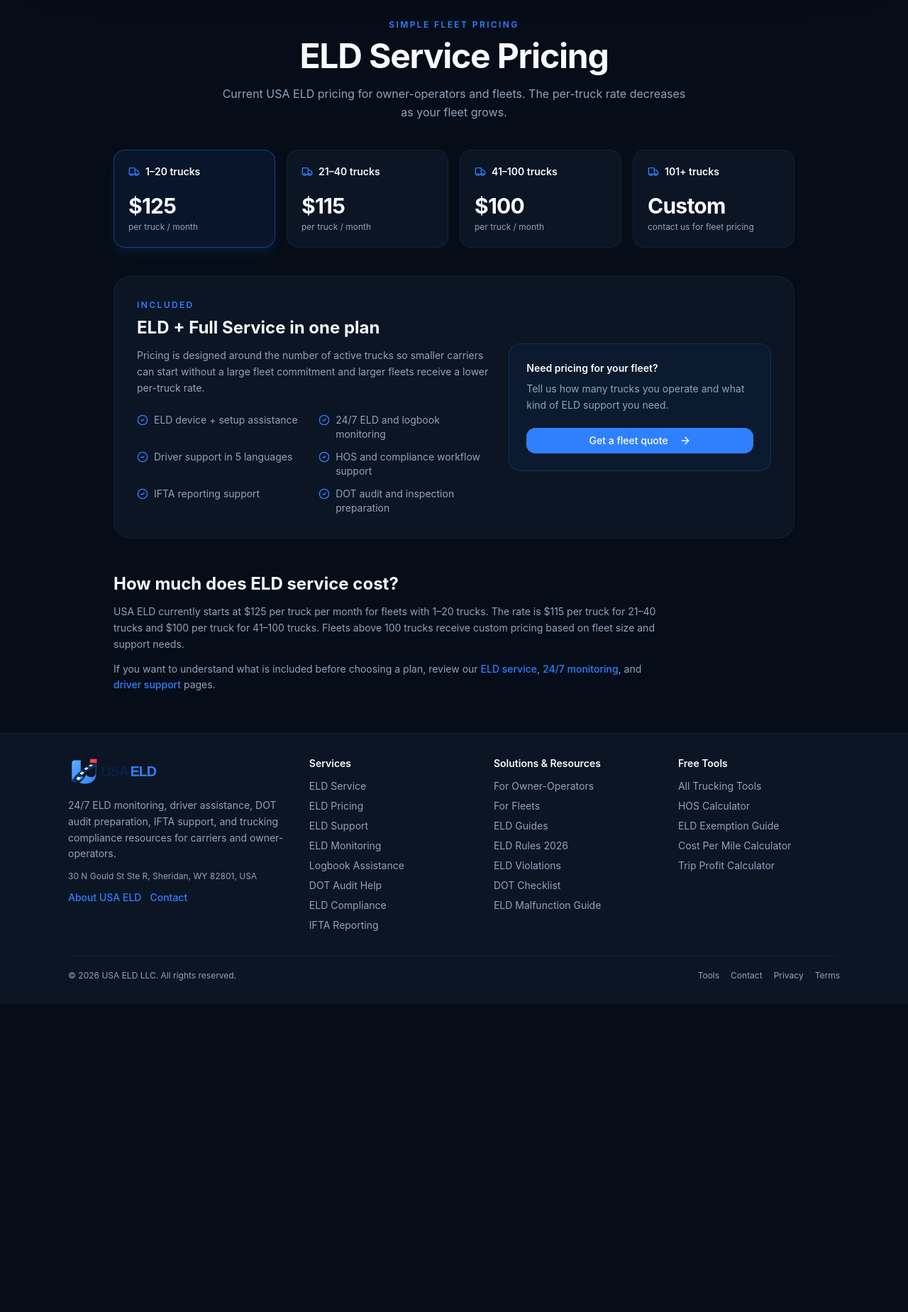
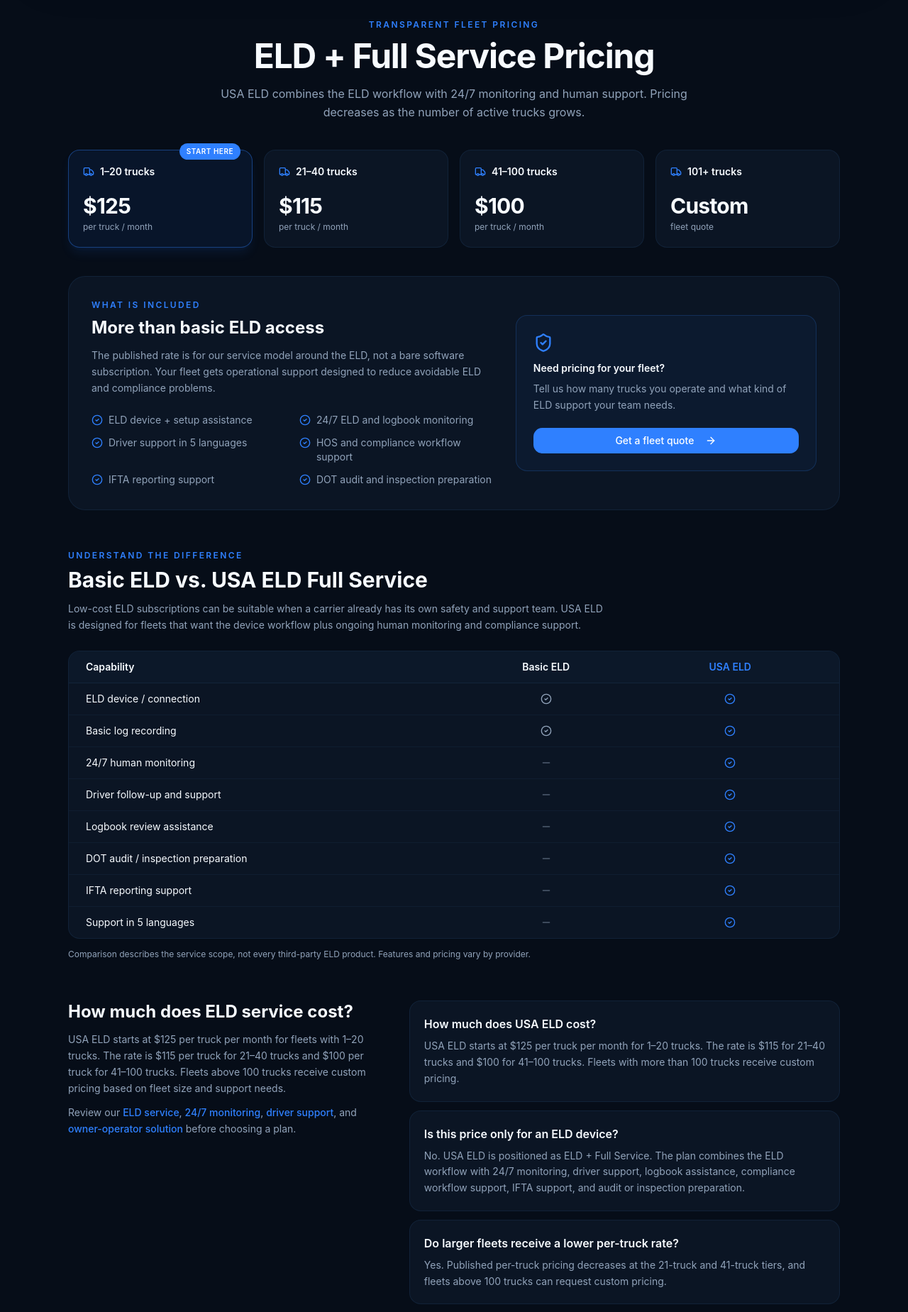
Before and after one commit to owerlord3121/eldusallc, a Next.js app: page /eld-pricing in a window 1280 px wide. Shown: the part 145-1994 px from the top of the page at 71% size. Before the commit the page ends 1560 px from the top, so only its background shows below. Built offline with nearby package versions, Linux system fonts and the light colour scheme.

Commit message:
Strengthen ELD pricing SEO and service comparison

```diff
--- a/app/eld-pricing/page.tsx
+++ b/app/eld-pricing/page.tsx
@@ -1,6 +1,6 @@
 import type { Metadata } from "next"
 import Link from "next/link"
-import { ArrowRight, CheckCircle2, Truck } from "lucide-react"
+import { ArrowRight, CheckCircle2, Minus, ShieldCheck, Truck } from "lucide-react"
 import { Navbar } from "@/components/navbar"
 import { Footer } from "@/components/footer"
 import { Button } from "@/components/ui/button"
@@ -9,14 +9,14 @@ import { breadcrumbJsonLd } from "@/lib/site"
 export const metadata: Metadata = {
   title: "ELD Pricing | ELD Service Cost for Owner-Operators & Fleets",
   description:
-    "USA ELD pricing starts at $125 per truck per month for 1–20 trucks, with lower per-truck rates for larger fleets. Compare current ELD + Full Service plans.",
+    "USA ELD pricing starts at $125 per truck per month for 1–20 trucks. Compare what is included in ELD + Full Service and see fleet volume pricing.",
   alternates: { canonical: "https://eldusallc.com/eld-pricing" },
   openGraph: {
     type: "website",
     url: "https://eldusallc.com/eld-pricing",
     title: "ELD Pricing | USA ELD",
     description:
-      "Compare current USA ELD plans for owner-operators and fleets. Plans start at $125 per truck per month.",
+      "Compare USA ELD plans for owner-operators and fleets. ELD + Full Service starts at $125 per truck per month.",
     images: ["https://eldusallc.com/opengraph-image"],
   },
   twitter: {
@@ -31,7 +31,7 @@ const plans = [
   { trucks: "1–20 trucks", price: "$125", note: "per truck / month" },
   { trucks: "21–40 trucks", price: "$115", note: "per truck / month" },
   { trucks: "41–100 trucks", price: "$100", note: "per truck / month" },
-  { trucks: "101+ trucks", price: "Custom", note: "contact us for fleet pricing" },
+  { trucks: "101+ trucks", price: "Custom", note: "fleet quote" },
 ]
 
 const features = [
@@ -41,6 +41,36 @@ const features = [
   "HOS and compliance workflow support",
   "IFTA reporting support",
   "DOT audit and inspection preparation",
+]
+
+const comparison = [
+  { label: "ELD device / connection", basic: true, full: true },
+  { label: "Basic log recording", basic: true, full: true },
+  { label: "24/7 human monitoring", basic: false, full: true },
+  { label: "Driver follow-up and support", basic: false, full: true },
+  { label: "Logbook review assistance", basic: false, full: true },
+  { label: "DOT audit / inspection preparation", basic: false, full: true },
+  { label: "IFTA reporting support", basic: false, full: true },
+  { label: "Support in 5 languages", basic: false, full: true },
+]
+
+const faq = [
+  {
+    q: "How much does USA ELD cost?",
+    a: "USA ELD starts at $125 per truck per month for 1–20 trucks. The rate is $115 for 21–40 trucks and $100 for 41–100 trucks. Fleets with more than 100 trucks receive custom pricing.",
+  },
+  {
+    q: "Is this price only for an ELD device?",
+    a: "No. USA ELD is positioned as ELD + Full Service. The plan combines the ELD workflow with 24/7 monitoring, driver support, logbook assistance, compliance workflow support, IFTA support, and audit or inspection preparation.",
+  },
+  {
+    q: "Do larger fleets receive a lower per-truck rate?",
+    a: "Yes. Published per-truck pricing decreases at the 21-truck and 41-truck tiers, and fleets above 100 trucks can request custom pricing.",
+  },
+  {
+    q: "Can owner-operators use USA ELD?",
+    a: "Yes. The first pricing tier covers fleets from 1 to 20 trucks, including owner-operators and small carriers.",
+  },
 ]
 
 const pricingJsonLd = {
@@ -62,6 +92,16 @@ const pricingJsonLd = {
   ],
 }
 
+const faqJsonLd = {
+  "@context": "https://schema.org",
+  "@type": "FAQPage",
+  mainEntity: faq.map((item) => ({
+    "@type": "Question",
+    name: item.q,
+    acceptedAnswer: { "@type": "Answer", text: item.a },
+  })),
+}
+
 const breadcrumb = breadcrumbJsonLd([
   { name: "Home", path: "/" },
   { name: "ELD Pricing" },
@@ -71,11 +111,12 @@ export default function ELDPricingPage() {
   return (
     <>
       <script type="application/ld+json" dangerouslySetInnerHTML={{ __html: JSON.stringify(pricingJsonLd) }} />
+      <script type="application/ld+json" dangerouslySetInnerHTML={{ __html: JSON.stringify(faqJsonLd) }} />
       <script type="application/ld+json" dangerouslySetInnerHTML={{ __html: JSON.stringify(breadcrumb) }} />
       <main className="min-h-screen bg-background">
         <Navbar />
         <section className="pt-24 pb-14 sm:pt-28 lg:pt-32">
-          <div className="mx-auto max-w-5xl px-4 sm:px-6 lg:px-8">
+          <div className="mx-auto max-w-6xl px-4 sm:px-6 lg:px-8">
             <nav aria-label="Breadcrumb" className="mb-7 flex items-center justify-center gap-2 text-xs text-muted-foreground">
               <Link href="/" className="transition-colors hover:text-primary">Home</Link>
               <span aria-hidden="true">/</span>
@@ -83,16 +124,17 @@ export default function ELDPricingPage() {
             </nav>
 
             <header className="mx-auto max-w-3xl text-center">
-              <p className="text-xs font-semibold uppercase tracking-[0.2em] text-primary">Simple fleet pricing</p>
-              <h1 className="mt-3 text-balance text-3xl font-bold tracking-tight text-foreground sm:text-4xl md:text-5xl">ELD Service Pricing</h1>
+              <p className="text-xs font-semibold uppercase tracking-[0.2em] text-primary">Transparent fleet pricing</p>
+              <h1 className="mt-3 text-balance text-3xl font-bold tracking-tight text-foreground sm:text-4xl md:text-5xl">ELD + Full Service Pricing</h1>
               <p className="mx-auto mt-4 max-w-2xl text-sm leading-relaxed text-muted-foreground sm:text-base">
-                Current USA ELD pricing for owner-operators and fleets. The per-truck rate decreases as your fleet grows.
+                USA ELD combines the ELD workflow with 24/7 monitoring and human support. Pricing decreases as the number of active trucks grows.
               </p>
             </header>
 
             <div className="mt-10 grid gap-4 sm:grid-cols-2 lg:grid-cols-4">
               {plans.map((plan, index) => (
-                <div key={plan.trucks} className={`rounded-2xl border p-5 ${index === 0 ? "border-primary/40 bg-primary/8 shadow-lg shadow-primary/10" : "border-border/50 bg-card"}`}>
+                <div key={plan.trucks} className={`relative rounded-2xl border p-5 ${index === 0 ? "border-primary/40 bg-primary/8 shadow-lg shadow-primary/10" : "border-border/50 bg-card"}`}>
+                  {index === 0 && <span className="absolute -top-2.5 right-4 rounded-full bg-primary px-2.5 py-1 text-[10px] font-semibold uppercase tracking-wider text-primary-foreground">Start here</span>}
                   <div className="flex items-center gap-2 text-sm font-semibold text-foreground"><Truck className="h-4 w-4 text-primary" />{plan.trucks}</div>
                   <div className="mt-5 text-3xl font-bold tracking-tight text-foreground">{plan.price}</div>
                   <div className="mt-1 text-xs text-muted-foreground">{plan.note}</div>
@@ -102,10 +144,10 @@ export default function ELDPricingPage() {
 
             <section className="mt-10 grid gap-6 rounded-3xl border border-border/50 bg-card p-6 sm:p-8 lg:grid-cols-[1.15fr_.85fr] lg:items-center">
               <div>
-                <p className="text-xs font-semibold uppercase tracking-[0.2em] text-primary">Included</p>
-                <h2 className="mt-2 text-2xl font-bold text-foreground">ELD + Full Service in one plan</h2>
+                <p className="text-xs font-semibold uppercase tracking-[0.2em] text-primary">What is included</p>
+                <h2 className="mt-2 text-2xl font-bold text-foreground">More than basic ELD access</h2>
                 <p className="mt-3 max-w-xl text-sm leading-relaxed text-muted-foreground">
-                  Pricing is designed around the number of active trucks so smaller carriers can start without a large fleet commitment and larger fleets receive a lower per-truck rate.
+                  The published rate is for our service model around the ELD, not a bare software subscription. Your fleet gets operational support designed to reduce avoidable ELD and compliance problems.
                 </p>
                 <div className="mt-6 grid gap-3 sm:grid-cols-2">
                   {features.map((feature) => (
@@ -114,20 +156,52 @@ export default function ELDPricingPage() {
                 </div>
               </div>
               <div className="rounded-2xl border border-primary/20 bg-primary/5 p-6">
-                <p className="text-sm font-semibold text-foreground">Need pricing for your fleet?</p>
-                <p className="mt-2 text-sm leading-relaxed text-muted-foreground">Tell us how many trucks you operate and what kind of ELD support you need.</p>
+                <ShieldCheck className="h-7 w-7 text-primary" />
+                <p className="mt-3 text-sm font-semibold text-foreground">Need pricing for your fleet?</p>
+                <p className="mt-2 text-sm leading-relaxed text-muted-foreground">Tell us how many trucks you operate and what kind of ELD support your team needs.</p>
                 <Button asChild className="mt-5 w-full"><Link href="/#contact">Get a fleet quote <ArrowRight className="ml-2 h-4 w-4" /></Link></Button>
               </div>
             </section>
 
-            <section className="mt-12 max-w-3xl">
-              <h2 className="text-2xl font-bold text-foreground">How much does ELD service cost?</h2>
-              <p className="mt-3 text-sm leading-relaxed text-muted-foreground">
-                USA ELD currently starts at $125 per truck per month for fleets with 1–20 trucks. The rate is $115 per truck for 21–40 trucks and $100 per truck for 41–100 trucks. Fleets above 100 trucks receive custom pricing based on fleet size and support needs.
-              </p>
-              <p className="mt-3 text-sm leading-relaxed text-muted-foreground">
-                If you want to understand what is included before choosing a plan, review our <Link href="/eld-service" className="font-medium text-primary hover:underline">ELD service</Link>, <Link href="/eld-monitoring" className="font-medium text-primary hover:underline">24/7 monitoring</Link>, and <Link href="/eld-support" className="font-medium text-primary hover:underline">driver support</Link> pages.
-              </p>
+            <section className="mt-14">
+              <div className="max-w-3xl">
+                <p className="text-xs font-semibold uppercase tracking-[0.2em] text-primary">Understand the difference</p>
+                <h2 className="mt-2 text-2xl font-bold text-foreground sm:text-3xl">Basic ELD vs. USA ELD Full Service</h2>
+                <p className="mt-3 text-sm leading-relaxed text-muted-foreground">Low-cost ELD subscriptions can be suitable when a carrier already has its own safety and support team. USA ELD is designed for fleets that want the device workflow plus ongoing human monitoring and compliance support.</p>
+              </div>
+              <div className="mt-6 overflow-hidden rounded-2xl border border-border/50 bg-card">
+                <div className="grid grid-cols-[1.4fr_.7fr_.7fr] border-b border-border/50 bg-secondary/40 px-4 py-3 text-xs font-semibold sm:px-6 sm:text-sm">
+                  <span>Capability</span><span className="text-center">Basic ELD</span><span className="text-center text-primary">USA ELD</span>
+                </div>
+                {comparison.map((row) => (
+                  <div key={row.label} className="grid grid-cols-[1.4fr_.7fr_.7fr] items-center border-b border-border/30 px-4 py-3 last:border-b-0 sm:px-6">
+                    <span className="text-xs text-foreground sm:text-sm">{row.label}</span>
+                    <span className="flex justify-center">{row.basic ? <CheckCircle2 className="h-4 w-4 text-muted-foreground" /> : <Minus className="h-4 w-4 text-muted-foreground/50" />}</span>
+                    <span className="flex justify-center"><CheckCircle2 className="h-4 w-4 text-primary" /></span>
+                  </div>
+                ))}
+              </div>
+              <p className="mt-3 text-xs leading-relaxed text-muted-foreground">Comparison describes the service scope, not every third-party ELD product. Features and pricing vary by provider.</p>
+            </section>
+
+            <section className="mt-14 grid gap-8 lg:grid-cols-[.85fr_1.15fr]">
+              <div>
+                <h2 className="text-2xl font-bold text-foreground">How much does ELD service cost?</h2>
+                <p className="mt-3 text-sm leading-relaxed text-muted-foreground">
+                  USA ELD starts at $125 per truck per month for fleets with 1–20 trucks. The rate is $115 per truck for 21–40 trucks and $100 per truck for 41–100 trucks. Fleets above 100 trucks receive custom pricing based on fleet size and support needs.
+                </p>
+                <p className="mt-3 text-sm leading-relaxed text-muted-foreground">
+                  Review our <Link href="/eld-service" className="font-medium text-primary hover:underline">ELD service</Link>, <Link href="/eld-monitoring" className="font-medium text-primary hover:underline">24/7 monitoring</Link>, <Link href="/eld-support" className="font-medium text-primary hover:underline">driver support</Link>, and <Link href="/eld-for-owner-operators" className="font-medium text-primary hover:underline">owner-operator solution</Link> before choosing a plan.
+                </p>
+              </div>
+              <div className="space-y-3">
+                {faq.map((item) => (
+                  <div key={item.q} className="rounded-2xl border border-border/50 bg-card p-5">
+                    <h3 className="font-semibold text-foreground">{item.q}</h3>
+                    <p className="mt-2 text-sm leading-relaxed text-muted-foreground">{item.a}</p>
+                  </div>
+                ))}
+              </div>
             </section>
           </div>
         </section>
```
